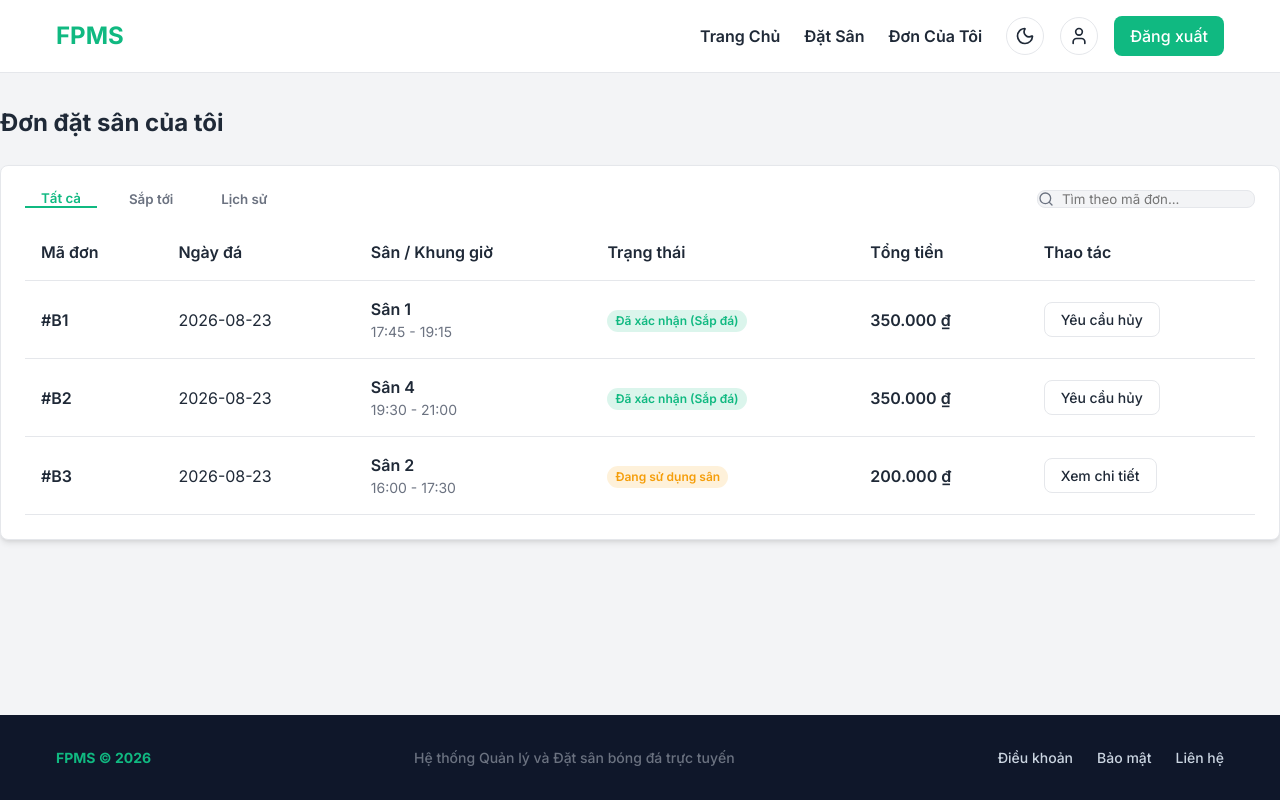
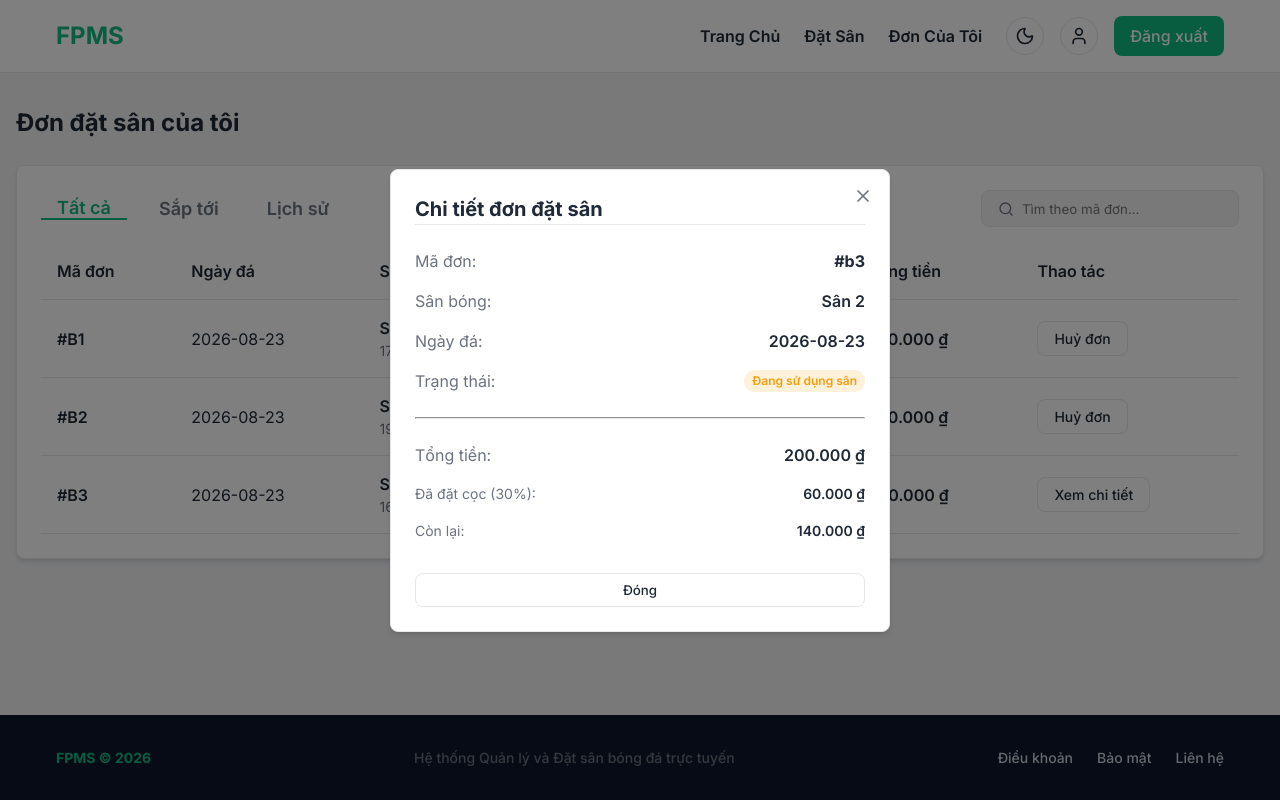
Before and after one commit to ngkhson/FPMS_Design, a React (Vite) app in the folder frontend/: page /my-bookings in a window 1280 px wide. Both pictures are taken after a click on the button "Xem chi tiết". Built offline with nearby package versions, Linux system fonts and the light colour scheme.

Commit message:
my bookings page

```diff
--- a/frontend/src/pages/MyBookings.tsx
+++ b/frontend/src/pages/MyBookings.tsx
@@ -1,17 +1,24 @@
 import React, { useState } from 'react';
+import { createPortal } from 'react-dom';
 import { mockBookings, mockPitches, mockTimeSlots } from '../mocks/mockData';
-import { Search } from 'lucide-react';
+import { Search, X, AlertTriangle, CheckCircle, CreditCard } from 'lucide-react';
 
 const MyBookings: React.FC = () => {
   const [activeTab, setActiveTab] = useState('ALL'); // ALL, UPCOMING, HISTORY
   const [searchTerm, setSearchTerm] = useState('');
+
+  // Modal states
+  const [selectedBooking, setSelectedBooking] = useState<any>(null);
+  const [isCancelModalOpen, setIsCancelModalOpen] = useState(false);
+  const [isPaymentModalOpen, setIsPaymentModalOpen] = useState(false);
+  const [isDetailsModalOpen, setIsDetailsModalOpen] = useState(false);
 
   const formatPrice = (price: number) => {
     return new Intl.NumberFormat('vi-VN', { style: 'currency', currency: 'VND' }).format(price);
   };
 
   const getStatusBadge = (status: string) => {
-    switch(status) {
+    switch (status) {
       case 'CONFIRMED': return <span className="badge badge-success">Đã xác nhận (Sắp đá)</span>;
       case 'IN_PROGRESS': return <span className="badge badge-warning">Đang sử dụng sân</span>;
       case 'COMPLETED': return <span className="badge badge-success" style={{ backgroundColor: 'rgba(59, 130, 246, 0.15)', color: 'var(--color-secondary)' }}>Hoàn thành</span>;
@@ -31,29 +38,44 @@ const MyBookings: React.FC = () => {
     return true;
   });
 
+  const openCancelModal = (booking: any) => {
+    setSelectedBooking(booking);
+    setIsCancelModalOpen(true);
+  };
+
+  const openPaymentModal = (booking: any) => {
+    setSelectedBooking(booking);
+    setIsPaymentModalOpen(true);
+  };
+
+  const openDetailsModal = (booking: any) => {
+    setSelectedBooking(booking);
+    setIsDetailsModalOpen(true);
+  };
+
   return (
-    <div>
+    <div className="max-w-5xl mx-auto pt-4 px-4 pb-12">
       <h1 className="text-2xl font-bold mb-6">Đơn đặt sân của tôi</h1>
 
       <div className="card mb-6">
         <div className="flex items-center justify-between mb-4">
           <div className="flex gap-4">
             <button
-              className={`font-semibold px-4 py-2 ${activeTab === 'ALL' ? '' : 'text-muted hover:text-base transition'}`}
+              className={`font-semibold text-lg px-4 py-2 ${activeTab === 'ALL' ? '' : 'text-muted hover:text-base transition'}`}
               style={activeTab === 'ALL' ? { borderBottom: '2px solid var(--color-primary)', color: 'var(--color-primary)' } : {}}
               onClick={() => setActiveTab('ALL')}
             >
               Tất cả
             </button>
             <button
-              className={`font-semibold px-4 py-2 ${activeTab === 'UPCOMING' ? '' : 'text-muted hover:text-base transition'}`}
+              className={`font-semibold text-lg px-4 py-2 ${activeTab === 'UPCOMING' ? '' : 'text-muted hover:text-base transition'}`}
               style={activeTab === 'UPCOMING' ? { borderBottom: '2px solid var(--color-primary)', color: 'var(--color-primary)' } : {}}
               onClick={() => setActiveTab('UPCOMING')}
             >
               Sắp tới
             </button>
             <button
-              className={`font-semibold px-4 py-2 ${activeTab === 'HISTORY' ? '' : 'text-muted hover:text-base transition'}`}
+              className={`font-semibold text-lg px-4 py-2 ${activeTab === 'HISTORY' ? '' : 'text-muted hover:text-base transition'}`}
               style={activeTab === 'HISTORY' ? { borderBottom: '2px solid var(--color-primary)', color: 'var(--color-primary)' } : {}}
               onClick={() => setActiveTab('HISTORY')}
             >
@@ -61,14 +83,14 @@ const MyBookings: React.FC = () => {
             </button>
           </div>
 
-          <div className="flex items-center gap-2 px-3 py-2" style={{ border: '1px solid var(--color-border)', borderRadius: 'var(--radius-md)', backgroundColor: 'var(--color-bg-base)' }}>
+          <div className="flex items-center gap-2" style={{ border: '1px solid var(--color-border)', borderRadius: 'var(--radius-md)', backgroundColor: 'var(--color-bg-base)', padding: '0.6rem 1rem' }}>
             <Search size={16} className="text-muted" />
             <input
               type="text"
               placeholder="Tìm theo mã đơn..."
               value={searchTerm}
               onChange={(e) => setSearchTerm(e.target.value)}
-              style={{ background: 'transparent', border: 'none', outline: 'none', color: 'var(--color-text-base)', fontFamily: 'inherit' }}
+              style={{ background: 'transparent', border: 'none', outline: 'none', color: 'var(--color-text-base)', fontFamily: 'inherit', width: '200px' }}
             />
           </div>
         </div>
@@ -102,13 +124,13 @@ const MyBookings: React.FC = () => {
                     <td className="p-4 font-semibold">{formatPrice(slot?.basePrice || 0)}</td>
                     <td className="p-4 text-right">
                       {booking.status === 'CONFIRMED' && (
-                        <button className="btn btn-secondary text-sm">Yêu cầu hủy</button>
+                        <button className="btn btn-secondary text-sm" onClick={() => openCancelModal(booking)}>Huỷ đơn</button>
                       )}
                       {booking.status === 'COMPLETED' && (
-                        <button className="btn btn-primary text-sm" style={{ backgroundColor: 'var(--color-secondary)' }}>Thanh toán nốt</button>
+                        <button className="btn btn-primary text-sm" style={{ backgroundColor: 'var(--color-secondary)' }} onClick={() => openPaymentModal(booking)}>Thanh toán nốt</button>
                       )}
                       {(booking.status === 'IN_PROGRESS' || booking.status === 'PENDING_CANCEL' || booking.status === 'CANCELLED') && (
-                        <button className="btn btn-secondary text-sm">Xem chi tiết</button>
+                        <button className="btn btn-secondary text-sm" onClick={() => openDetailsModal(booking)}>Xem chi tiết</button>
                       )}
                     </td>
                   </tr>
@@ -118,6 +140,111 @@ const MyBookings: React.FC = () => {
           </table>
         </div>
       </div>
+
+      {/* Cancel Modal */}
+      {isCancelModalOpen && selectedBooking && createPortal(
+        <div style={{ position: 'fixed', top: 0, left: 0, right: 0, bottom: 0, zIndex: 50, backgroundColor: 'rgba(0, 0, 0, 0.5)', display: 'flex', alignItems: 'center', justifyContent: 'center', padding: '1rem' }}>
+          <div className="card animate-fade-in relative" style={{ width: '100%', maxWidth: '450px' }}>
+            <button className="absolute top-4 right-4 text-muted hover:text-danger" onClick={() => setIsCancelModalOpen(false)} style={{ position: 'absolute', top: '1rem', right: '1rem' }}>
+              <X size={20} />
+            </button>
+            <div className="flex flex-col items-center text-center">
+              <div className="w-12 h-12 rounded-full flex items-center justify-center mb-4" style={{ width: '3rem', height: '3rem', borderRadius: '50%', backgroundColor: 'rgba(239, 68, 68, 0.1)', color: 'var(--color-danger)' }}>
+                <AlertTriangle size={24} />
+              </div>
+              <h2 className="text-xl font-bold mb-2">Yêu cầu hủy đơn</h2>
+              <p className="text-muted mb-6">Bạn có chắc chắn muốn hủy đơn <strong>#{selectedBooking.id}</strong> không? Nếu hủy trước 24h, bạn sẽ được hoàn lại 100% tiền cọc.</p>
+
+              <div className="flex gap-4 w-full">
+                <button className="btn btn-secondary flex-1" style={{ flex: 1 }} onClick={() => setIsCancelModalOpen(false)}>Không, Quay lại</button>
+                <button className="btn btn-primary flex-1" style={{ flex: 1, backgroundColor: 'var(--color-danger)' }} onClick={() => setIsCancelModalOpen(false)}>Huỷ đơn</button>
+              </div>
+            </div>
+          </div>
+        </div>,
+        document.body
+      )}
+
+      {/* Payment Modal */}
+      {isPaymentModalOpen && selectedBooking && createPortal(
+        <div style={{ position: 'fixed', top: 0, left: 0, right: 0, bottom: 0, zIndex: 50, backgroundColor: 'rgba(0, 0, 0, 0.5)', display: 'flex', alignItems: 'center', justifyContent: 'center', padding: '1rem' }}>
+          <div className="card animate-fade-in relative" style={{ width: '100%', maxWidth: '450px' }}>
+            <button className="absolute top-4 right-4 text-muted hover:text-danger" onClick={() => setIsPaymentModalOpen(false)} style={{ position: 'absolute', top: '1rem', right: '1rem' }}>
+              <X size={20} />
+            </button>
+            <div className="flex flex-col items-center text-center">
+              <div className="w-12 h-12 rounded-full flex items-center justify-center mb-4" style={{ width: '3rem', height: '3rem', borderRadius: '50%', backgroundColor: 'rgba(34, 197, 94, 0.1)', color: 'var(--color-success)' }}>
+                <CheckCircle size={24} />
+              </div>
+              <h2 className="text-xl font-bold mb-2">Thanh toán hóa đơn</h2>
+              <p className="text-muted mb-6">Đơn hàng <strong>#{selectedBooking.id}</strong> đang chờ thanh toán phần còn lại.</p>
+
+              <div className="w-full bg-base p-4 rounded-lg mb-6 flex justify-between items-center" style={{ backgroundColor: 'var(--color-bg-base)' }}>
+                <span className="font-semibold text-muted">Số tiền cần thanh toán:</span>
+                <span className="font-bold text-lg text-primary">
+                  {formatPrice((mockTimeSlots.find(t => t.id === selectedBooking.timeSlotId)?.basePrice || 0) * 0.7)}
+                </span>
+              </div>
+
+              <button className="btn btn-primary w-full flex justify-center items-center gap-2" onClick={() => setIsPaymentModalOpen(false)}>
+                <CreditCard size={18} /> Thanh toán qua VNPAY
+              </button>
+            </div>
+          </div>
+        </div>,
+        document.body
+      )}
+
+      {/* Details Modal */}
+      {isDetailsModalOpen && selectedBooking && createPortal(
+        <div style={{ position: 'fixed', top: 0, left: 0, right: 0, bottom: 0, zIndex: 50, backgroundColor: 'rgba(0, 0, 0, 0.5)', display: 'flex', alignItems: 'center', justifyContent: 'center', padding: '1rem' }}>
+          <div className="card animate-fade-in relative p-6" style={{ width: '100%', maxWidth: '500px' }}>
+            <button className="absolute top-4 right-4 text-muted hover:text-danger" onClick={() => setIsDetailsModalOpen(false)} style={{ position: 'absolute', top: '1rem', right: '1rem' }}>
+              <X size={20} />
+            </button>
+            <h2 className="text-xl font-bold mb-6 pb-2" style={{ borderBottom: '1px solid var(--color-border)' }}>Chi tiết đơn đặt sân</h2>
+
+            <div className="flex flex-col gap-4">
+              <div className="flex justify-between items-center">
+                <span className="text-muted">Mã đơn:</span>
+                <span className="font-bold">#{selectedBooking.id}</span>
+              </div>
+              <div className="flex justify-between items-center">
+                <span className="text-muted">Sân bóng:</span>
+                <span className="font-semibold">{mockPitches.find(p => p.id === selectedBooking.pitchId)?.name}</span>
+              </div>
+              <div className="flex justify-between items-center">
+                <span className="text-muted">Ngày đá:</span>
+                <span className="font-semibold">{selectedBooking.date}</span>
+              </div>
+              <div className="flex justify-between items-center">
+                <span className="text-muted">Trạng thái:</span>
+                {getStatusBadge(selectedBooking.status)}
+              </div>
+
+              <hr className="my-2" style={{ borderColor: 'var(--color-border)', width: '100%', margin: '0.5rem 0' }} />
+
+              <div className="flex justify-between items-center">
+                <span className="text-muted">Tổng tiền:</span>
+                <span className="font-semibold">{formatPrice(mockTimeSlots.find(t => t.id === selectedBooking.timeSlotId)?.basePrice || 0)}</span>
+              </div>
+              <div className="flex justify-between items-center text-sm">
+                <span className="text-muted">Đã đặt cọc (30%):</span>
+                <span className="text-primary font-semibold">{formatPrice((mockTimeSlots.find(t => t.id === selectedBooking.timeSlotId)?.basePrice || 0) * 0.3)}</span>
+              </div>
+              <div className="flex justify-between items-center text-sm">
+                <span className="text-muted">Còn lại:</span>
+                <span className="text-warning font-semibold">{formatPrice((mockTimeSlots.find(t => t.id === selectedBooking.timeSlotId)?.basePrice || 0) * 0.7)}</span>
+              </div>
+            </div>
+
+            <button className="btn btn-secondary w-full mt-8" onClick={() => setIsDetailsModalOpen(false)}>
+              Đóng
+            </button>
+          </div>
+        </div>,
+        document.body
+      )}
     </div>
   );
 };
```
